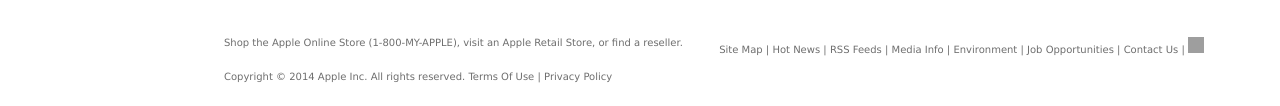
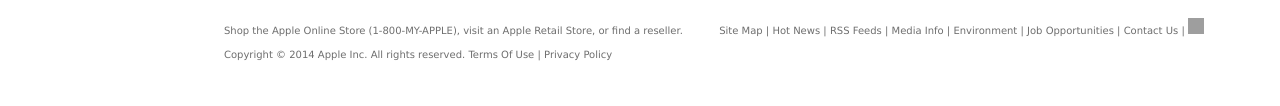
Before and after one commit to stevenh-gh/apple-clone, a plain HTML site: page index.html in a window 1280 px wide. Shown: the part 748-854 px from the top of the page. Drawn offline with Linux system fonts and the light colour scheme; grey boxes are pictures that could not be loaded.

Commit message:
adjust relative bottom position for flex items
(vertically aligning both)

```diff
--- a/style.css
+++ b/style.css
@@ -121,6 +121,17 @@ footer div {
 .flex-container {
     display: flex;
     justify-content: space-between;
+    height: 27px;
+}
+
+.flex-container div:nth-child(1) {
+    position: relative;
+    bottom: 12.5px;
+}
+
+.flex-container div:nth-child(2) {
+    position: relative;
+    bottom: 19px;
 }
 
 footer img {
```
